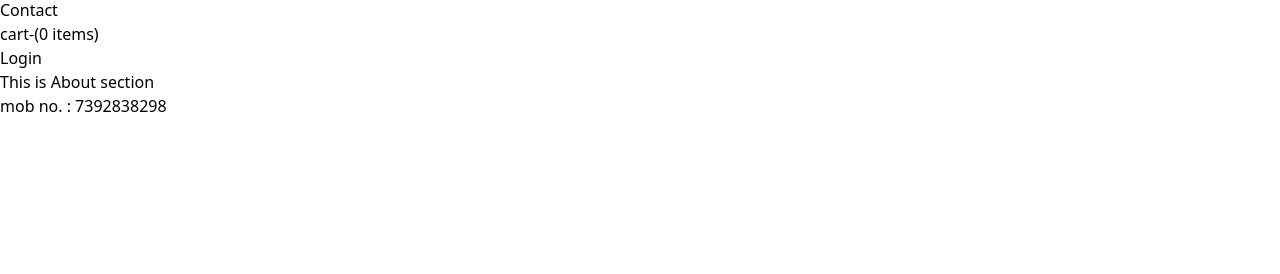
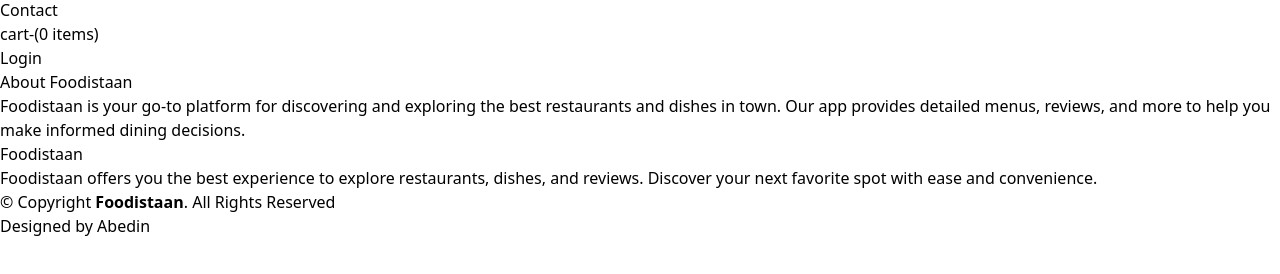
Before and after one commit to abedin-ansari/Swiggy_Project, a React (Vite) app: page /about in a window 1280 px wide. Shown: the part 374-648 px from the top of the page. Built offline with nearby package versions, Linux system fonts and the light colour scheme.

Commit message:
about and contact

```diff
--- a/src/components/About.jsx
+++ b/src/components/About.jsx
@@ -1,12 +1,72 @@
-import User from "./User";
-
 const About = () => {
   return (
     <div className="about p-4 text-center">
-      <h2 className="text-lg md:text-2xl">This is About section</h2>
-      <User />
+      <h2 className="text-lg md:text-2xl mb-4">About Foodistaan</h2>
+      <p className="mb-4">
+        Foodistaan is your go-to platform for discovering and exploring the best
+        restaurants and dishes in town. Our app provides detailed menus,
+        reviews, and more to help you make informed dining decisions.
+      </p>
+
+      {/* Include the ContactUs component here */}
+
+      <footer className="footer mt-8">
+        <div className="container">
+          <div className="row gy-4">
+            <div className="col-lg-5 col-md-12 footer-info">
+              <a href="#" className="logo d-flex align-items-center">
+                <span>Foodistaan</span>
+              </a>
+              <p>
+                Foodistaan offers you the best experience to explore
+                restaurants, dishes, and reviews. Discover your next favorite
+                spot with ease and convenience.
+              </p>
+              <div className="social-links mt-3">
+                <a href="#" className="twitter">
+                  <i className="fa fa-twitter"></i>
+                </a>
+                <a href="#" className="facebook">
+                  <i className="fa fa-facebook"></i>
+                </a>
+                <a href="#" className="instagram">
+                  <i className="fa fa-instagram"></i>
+                </a>
+                <a href="#" className="linkedin">
+                  <i className="fa fa-linkedin"></i>
+                </a>
+              </div>
+            </div>
+          </div>
+        </div>
+        <div className="foot-container mt-4">
+          <div className="copyright">
+            &copy; Copyright{" "}
+            <strong>
+              <span>Foodistaan</span>
+            </strong>
+            . All Rights Reserved
+          </div>
+          <div className="credits">
+            Designed by <a href="#">Abedin</a>
+          </div>
+        </div>
+      </footer>
     </div>
   );
 };
 
 export default About;
+
+// import User from "./User";
+
+// const About = () => {
+//   return (
+//     <div className="about p-4 text-center">
+//       <h2 className="text-lg md:text-2xl">This is About section</h2>
+//       <User />
+//     </div>
+//   );
+// };
+
+// export default About;
--- a/src/components/ContactUs.jsx
+++ b/src/components/ContactUs.jsx
@@ -1,27 +1,52 @@
 const ContactUs = () => {
   return (
-    <div className="contact-us">
-      <h1 className="font-bold p-4 m-4 text-3xl">Contact-us</h1>
-      <form className="p-3 m-3">
-        <input
-          type="text"
-          placeholder="Name"
-          className="border border-black m-2 p-2"
-        />
-        <input
-          type="text"
-          placeholder="message"
-          className="border border-black m-2 p-2"
-        />
-        <button className="border border-black m-2 p-2 bg-gray-300">
-          Submit
-        </button>
-      </form>
+    <div className="contact-us p-4 bg-gray-100 border border-gray-300 rounded-lg shadow-md">
+      <h4 className="text-lg font-bold mb-4">Contact Us</h4>
+      <p className="mb-4">
+        We would love to hear from you! If you have any questions, feedback, or
+        just want to say hello, please feel free to contact us.
+      </p>
+      <p className="mb-4">
+        <a
+          href="mailto:jainulansari579@gmail.com"
+          className="text-blue-600 hover:underline"
+        >
+          Click here to contact us
+        </a>
+      </p>
+      <p className="text-sm text-gray-600">
+        We will get back to you as soon as possible.
+      </p>
     </div>
   );
 };
 
 export default ContactUs;
+
+// const ContactUs = () => {
+//   return (
+//     <div className="contact-us">
+//       <h1 className="font-bold p-4 m-4 text-3xl">Contact-us</h1>
+//       <form className="p-3 m-3">
+//         <input
+//           type="text"
+//           placeholder="Name"
+//           className="border border-black m-2 p-2"
+//         />
+//         <input
+//           type="text"
+//           placeholder="message"
+//           className="border border-black m-2 p-2"
+//         />
+//         <button className="border border-black m-2 p-2 bg-gray-300">
+//           Submit
+//         </button>
+//       </form>
+//     </div>
+//   );
+// };
+
+// export default ContactUs;
 
 // const ContactUs = () => {
 //   return (
```
